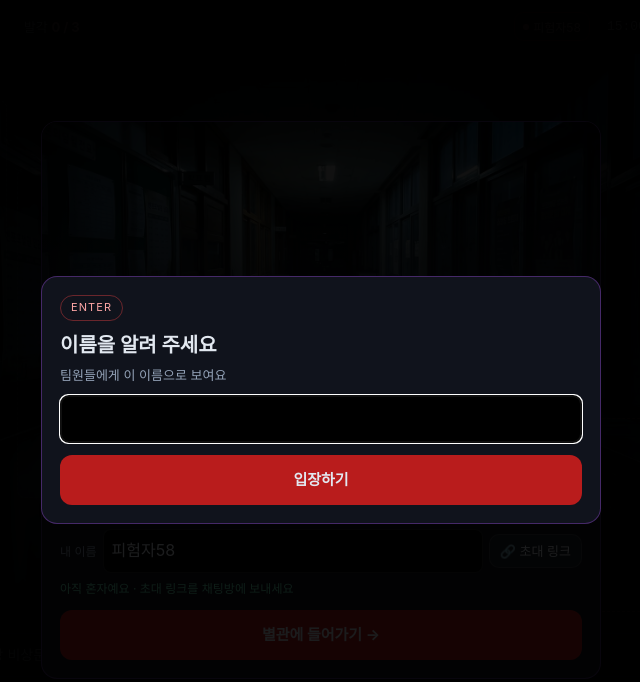
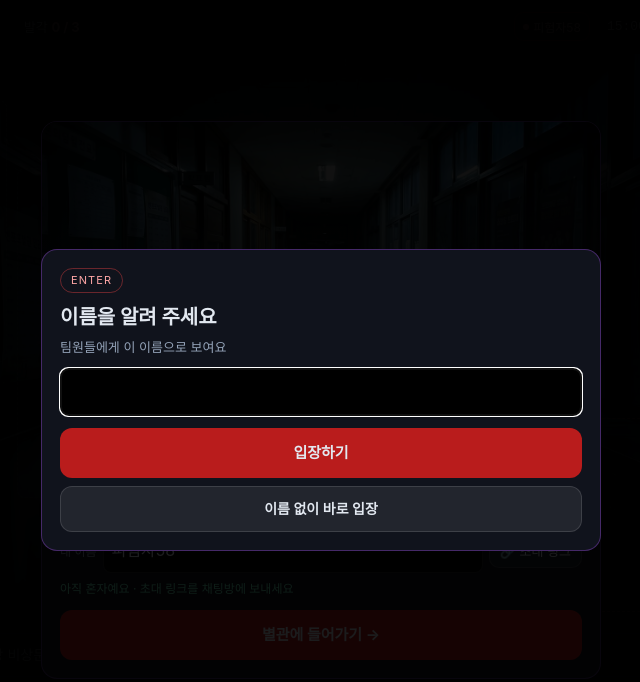
Before and after one commit to kisthestar1-boop/escape-room-7, a plain HTML site: page sehwa.html in a window 1280 px wide. Shown: the whole page, without its empty margins (319-959 px from the left). Drawn offline with Linux system fonts and the light colour scheme.

Commit message:
Add files via upload

```diff
--- a/sehwa.html
+++ b/sehwa.html
@@ -243,7 +243,7 @@ header.wrap{display:flex;justify-content:space-between;align-items:center;gap:8p
   </div></div>
 </div>
 
-<div id="nameOv" class="ov hidden" style="z-index:90"><div class="card"><div class="bd"><span class="tag">ENTER</span><h2 style="font-size:20px">이름을 알려 주세요</h2><p style="color:var(--muted);font-size:13px;margin-top:4px">팀원들에게 이 이름으로 보여요</p><input id="nameIn" maxlength="12" style="width:100%;margin-top:10px;background:#000;border:1px solid var(--line);border-radius:8px;padding:10px;color:var(--text);user-select:text" autocomplete="off"><button id="nameOk" class="big">입장하기</button></div></div></div>
+<div id="nameOv" class="ov hidden" style="z-index:90"><div class="card"><div class="bd"><span class="tag">ENTER</span><h2 style="font-size:20px">이름을 알려 주세요</h2><p style="color:var(--muted);font-size:13px;margin-top:4px">팀원들에게 이 이름으로 보여요</p><input id="nameIn" maxlength="12" style="width:100%;margin-top:10px;background:#000;border:1px solid var(--line);border-radius:8px;padding:10px;color:var(--text);user-select:text" autocomplete="off"><button id="nameOk" class="big">입장하기</button><button id="nameSkip" class="sub">이름 없이 바로 입장</button></div></div></div>
 <div id="toasts"></div>
 <button id="tFab"><span id="tDot" style="display:inline-block;width:7px;height:7px;border-radius:50%;background:#64748b;margin-right:5px"></span>👥 <span id="tCount">연결 중</span> <b id="tUnread" class="hidden" style="background:#ef4444;border-radius:99px;padding:0 5px;margin-left:3px">0</b></button>
 <div id="tPanel" class="hidden">
@@ -922,7 +922,7 @@ const Team = (() => {
     if (!named) {
       $('nameOv').classList.remove('hidden');
       const ok = () => { const v = $('nameIn').value.trim().slice(0, 12); if (!v) return; setName(v); $('nameOv').classList.add('hidden'); if (pendingJoin !== null) autoJoin(pendingJoin); };
-      $('nameOk').onclick = ok; $('nameIn').onkeydown = e => e.key === 'Enter' && ok(); setTimeout(() => $('nameIn').focus(), 100);
+      $('nameOk').onclick = ok; $('nameSkip').onclick = () => { setName(myName); $('nameOv').classList.add('hidden'); if (pendingJoin !== null) autoJoin(pendingJoin); }; $('nameIn').onkeydown = e => e.key === 'Enter' && ok(); setTimeout(() => $('nameIn').focus(), 100);
     }
     renderPlayers(); connect();
   });
```
